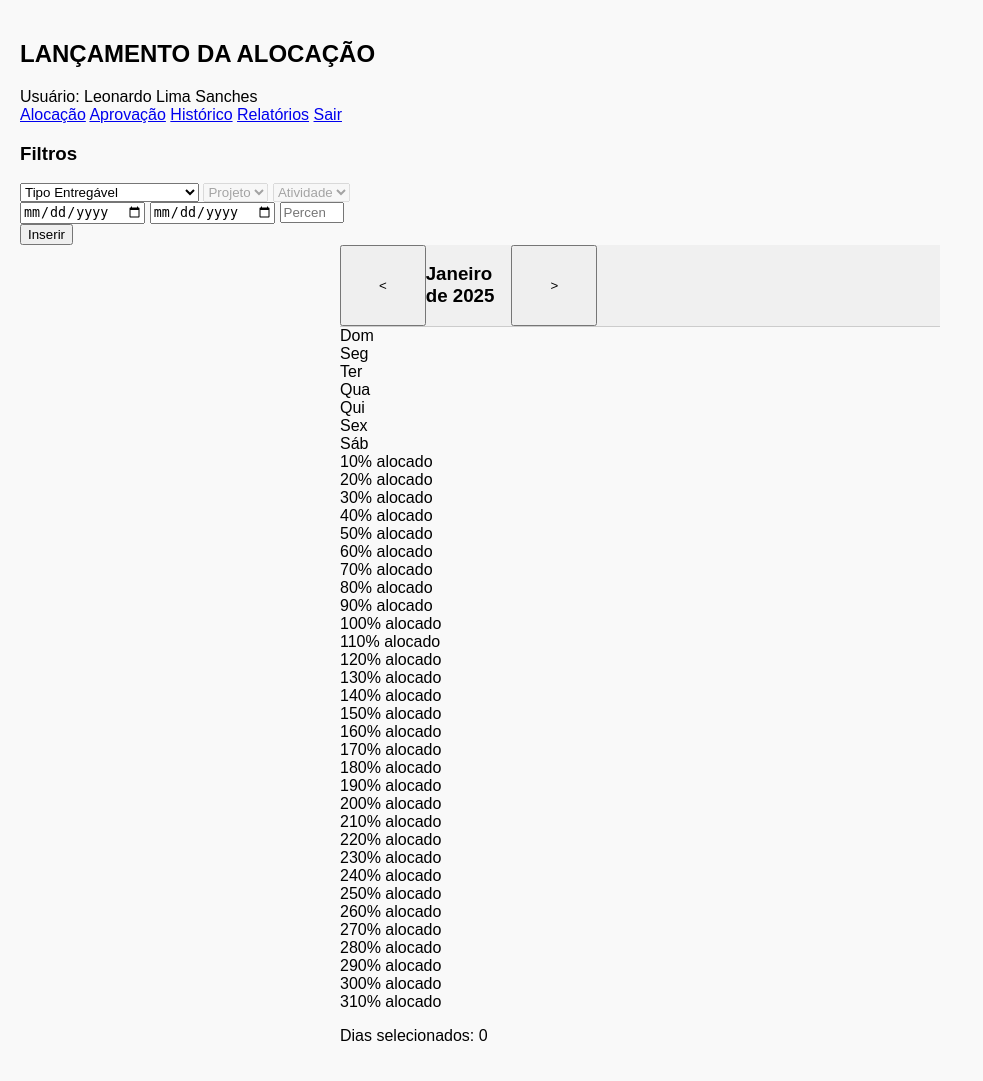
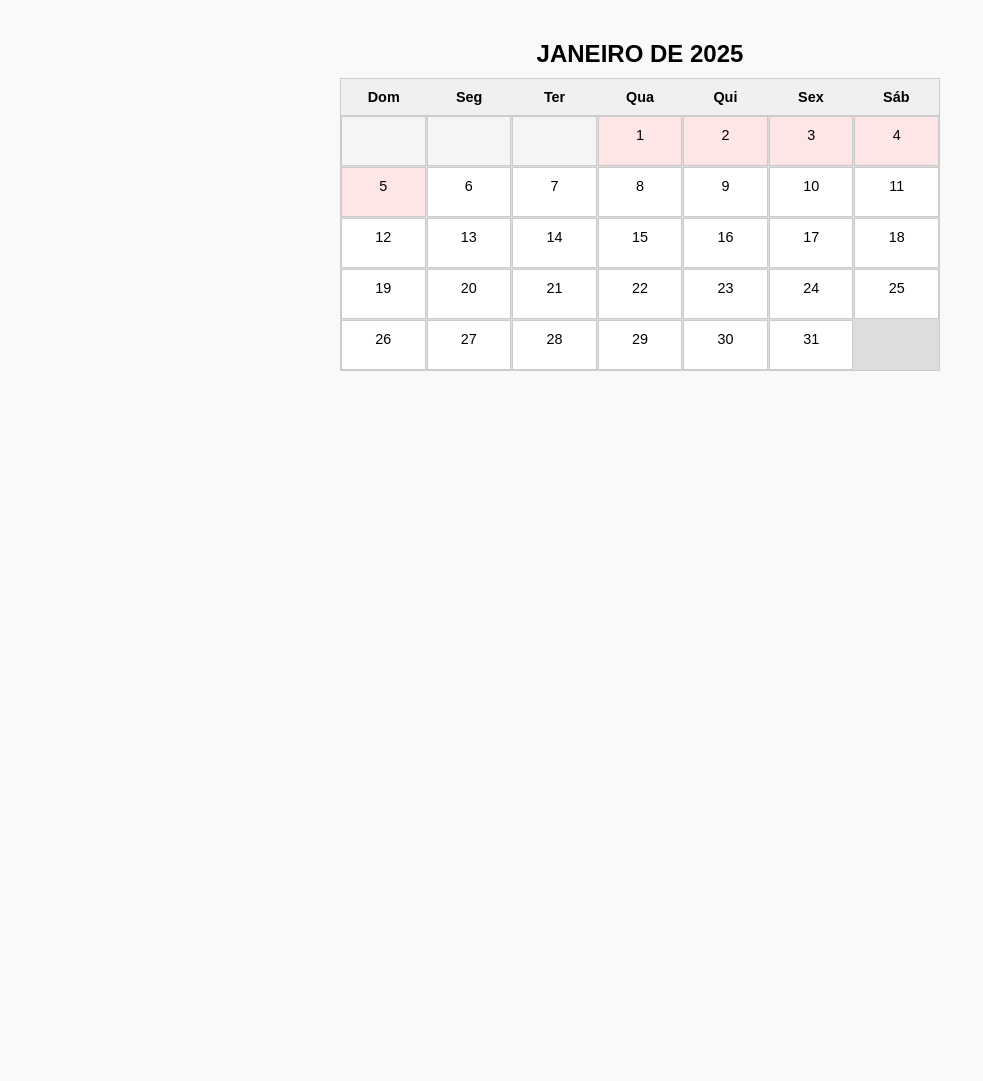
Before and after one commit to leonardolsanches/aloca-ohh, a Flask app: page /alocacao in a window 1280 px wide. Shown: the whole page, without its empty margins (0-983 px from the left). After the commit the page ends 371 px from the top, so only its background shows below. Run offline with Flask 3, Linux system fonts and the light colour scheme; the visitor is signed in with stand-in values (Sample User, id 1); data that the repository does not hold is empty.

Commit message:
Update alocacao.html

```diff
--- a/templates/alocacao.html
+++ b/templates/alocacao.html
@@ -1,70 +1,66 @@
 <!DOCTYPE html>
 <html lang="pt-BR">
 <head>
-    <meta charset="UTF-8">
-    <meta name="viewport" content="width=device-width, initial-scale=1.0">
-    <title>Alocação - Sistema de Alocações</title>
-    <link rel="stylesheet" href="/static/css/styles.css">
+  <meta charset="UTF-8">
+  <meta name="viewport" content="width=device-width, initial-scale=1.0">
+  <title>Calendário de Alocação - Janeiro 2025</title>
+  <link rel="stylesheet" href="styles.css">
 </head>
 <body>
-    <div class="container">
-        <header class="header-alocacao">
-            <div class="header-right">
-                <h2 class="title-alocacao">LANÇAMENTO DA ALOCAÇÃO</h2>
-                <span>Usuário: {{ session['username'] }}</span>
-            </div>
-        </header>
-        <nav>
-            <a href="/alocacao">Alocação</a>
-            <a href="/aprovacao">Aprovação</a>
-            <a href="/historico">Histórico</a>
-            <a href="/relatorios">Relatórios</a>
-            <a href="/logout">Sair</a>
-        </nav>
-        <div class="filters">
-            <h3>Filtros</h3>
-            <div class="filter-row">
-                <select id="tipo-entregavel" class="filter-input" onchange="updateProjetos()">
-                    <option value="">Tipo Entregável</option>
-                    <option value="MÃO DE OBRA PRÓPRIA (HC)">Mão de Obra Própria (HC)</option>
-                    <option value="MÃO DE OBRA TERCERIZADA">Mão de Obra Terceirizada</option>
-                </select>
-                <select id="projeto" class="filter-input" onchange="updateAtividades()" disabled>
-                    <option value="">Projeto</option>
-                </select>
-                <select id="atividade" class="filter-input" disabled>
-                    <option value="">Atividade</option>
-                </select>
-            </div>
-            <div class="filter-row">
-                <input type="date" id="data-inicio" class="filter-input">
-                <input type="date" id="data-fim" class="filter-input">
-                <input type="number" id="percentual" class="filter-input" placeholder="Percentual (%)" min="0" max="200">
-            </div>
-            <button onclick="aplicarAlocacao()" class="filter-btn btn btn-primary">Inserir</button>
-        </div>
-        <div class="filter-divider"></div>
-        <div class="calendar-container">
-            <div class="calendar-header">
-                <button class="btn btn-secondary" onclick="mudarMes(-1)" title="Mês Anterior"><</button>
-                <h3 id="mes-ano"></h3>
-                <button class="btn btn-secondary" onclick="mudarMes(1)" title="Próximo Mês">></button>
-            </div>
-            <div class="calendar-row calendar-header-row">
-                <div class="calendar-cell">Dom</div>
-                <div class="calendar-cell">Seg</div>
-                <div class="calendar-cell">Ter</div>
-                <div class="calendar-cell">Qua</div>
-                <div class="calendar-cell">Qui</div>
-                <div class="calendar-cell">Sex</div>
-                <div class="calendar-cell">Sáb</div>
-            </div>
-            <div id="calendar-body" class="calendar-body"></div>
-            <div class="selection-info">
-                <p>Dias selecionados: <span id="selected-days-count">0</span></p>
-            </div>
-        </div>
+  <div class="calendar-container">
+    <h2 class="calendar-title">JANEIRO de 2025</h2>
+    <div class="calendar">
+      <!-- Cabeçalho: Dias da semana -->
+      <div class="calendar-header">
+        <div class="day">Dom</div>
+        <div class="day">Seg</div>
+        <div class="day">Ter</div>
+        <div class="day">Qua</div>
+        <div class="day">Qui</div>
+        <div class="day">Sex</div>
+        <div class="day">Sáb</div>
+      </div>
+
+      <!-- Dias do mês -->
+      <div class="calendar-days">
+        <!-- Espaços vazios: 1º de janeiro é quarta-feira, então precisamos de 3 espaços (Dom, Seg, Ter) -->
+        <div class="day empty"></div>
+        <div class="day empty"></div>
+        <div class="day empty"></div>
+        <!-- Dias do mês -->
+        <div class="day highlighted">1</div>
+        <div class="day highlighted">2</div>
+        <div class="day highlighted">3</div>
+        <div class="day highlighted">4</div>
+        <div class="day highlighted">5</div>
+        <div class="day">6</div>
+        <div class="day">7</div>
+        <div class="day">8</div>
+        <div class="day">9</div>
+        <div class="day">10</div>
+        <div class="day">11</div>
+        <div class="day">12</div>
+        <div class="day">13</div>
+        <div class="day">14</div>
+        <div class="day">15</div>
+        <div class="day">16</div>
+        <div class="day">17</div>
+        <div class="day">18</div>
+        <div class="day">19</div>
+        <div class="day">20</div>
+        <div class="day">21</div>
+        <div class="day">22</div>
+        <div class="day">23</div>
+        <div class="day">24</div>
+        <div class="day">25</div>
+        <div class="day">26</div>
+        <div class="day">27</div>
+        <div class="day">28</div>
+        <div class="day">29</div>
+        <div class="day">30</div>
+        <div class="day">31</div>
+      </div>
     </div>
-    <script src="/static/js/alocacao.js"></script>
+  </div>
 </body>
 </html>
```
